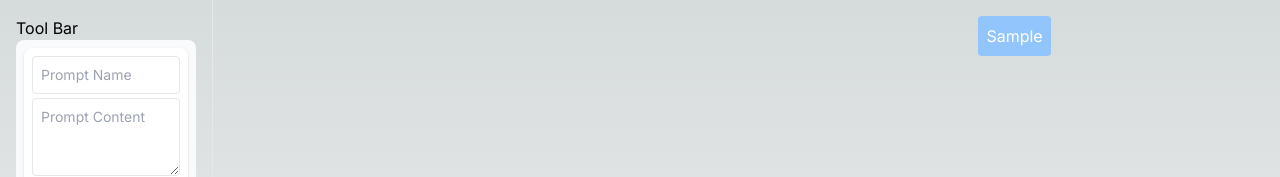
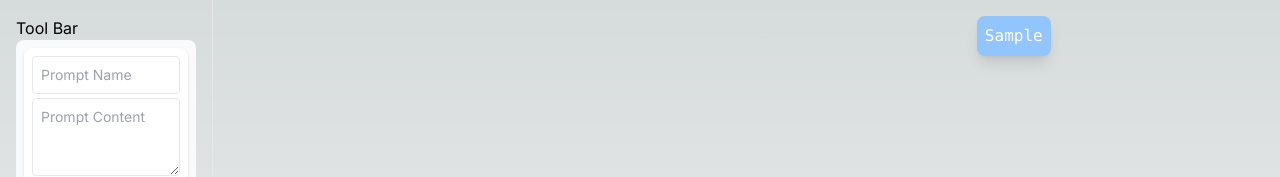
Before and after one commit to callmexss/chatbot-frontend, a Next.js app: page / in a window 1280 px wide. Both pictures are taken after typing "Sample" into the empty fields and a click on the button "Send". Shown: the top 177 px of the page. Built offline with nearby package versions, Linux system fonts and the light colour scheme; no server answers.

Commit message:
perf: better ui for chatbot.

```diff
--- a/app/Components/ChatBox.js
+++ b/app/Components/ChatBox.js
@@ -1,7 +1,7 @@
 import React, { useRef } from 'react';
 import ReactMarkdown from 'react-markdown';
 import { Light as SyntaxHighlighter } from 'react-syntax-highlighter';
-import { dracula } from 'react-syntax-highlighter/dist/esm/styles/hljs';
+import { docco } from 'react-syntax-highlighter/dist/esm/styles/hljs';
 
 const CodeBlock = ({ node, inline, className, children, ...props }) => {
   const textAreaRef = useRef(null);
@@ -19,7 +19,7 @@ const CodeBlock = ({ node, inline, className, children, ...props }) => {
       >
         Copy
       </button>
-      <SyntaxHighlighter language={match[1]} PreTag="div" style={dracula} {...props}>
+      <SyntaxHighlighter language={match[1]} PreTag="div" style={docco} {...props}>
         {String(children).replace(/\n$/, '')}
       </SyntaxHighlighter>
     </div>
@@ -33,14 +33,16 @@ const CodeBlock = ({ node, inline, className, children, ...props }) => {
 export const ChatBox = ({ messages }) => (
   <div className="w-full flex-1 overflow-y-auto p-4 custom-scrollbar">
     {messages.map((message, index) => (
-      <div key={index} className={`mb-4 ${message.message_type === 'user' ? 'text-right' : 'text-left'}`}>
-        <div className={message.message_type === 'user' ? 'bg-blue-300 text-white p-2 rounded inline-block' : 'bg-gray-300 p-2 rounded inline-block'}>
+      <div key={index} className={`mb-4 ${message.message_type === 'user' ? 'flex justify-end' : 'flex justify-start'}`}>
+        <div className={message.message_type === 'user' ? 'bg-blue-300 text-white p-2 rounded-lg shadow-lg inline-block' : 'bg-gray-300 p-2 rounded-lg shadow-lg inline-block'}>
           {message.message_type === 'bot' ? (
             <ReactMarkdown components={{ code: CodeBlock }}>
               {message.content}
             </ReactMarkdown>
           ) : (
-            message.content
+            <pre className="whitespace-pre-wrap">
+              {message.content}
+            </pre>
           )}
         </div>
       </div>
```
